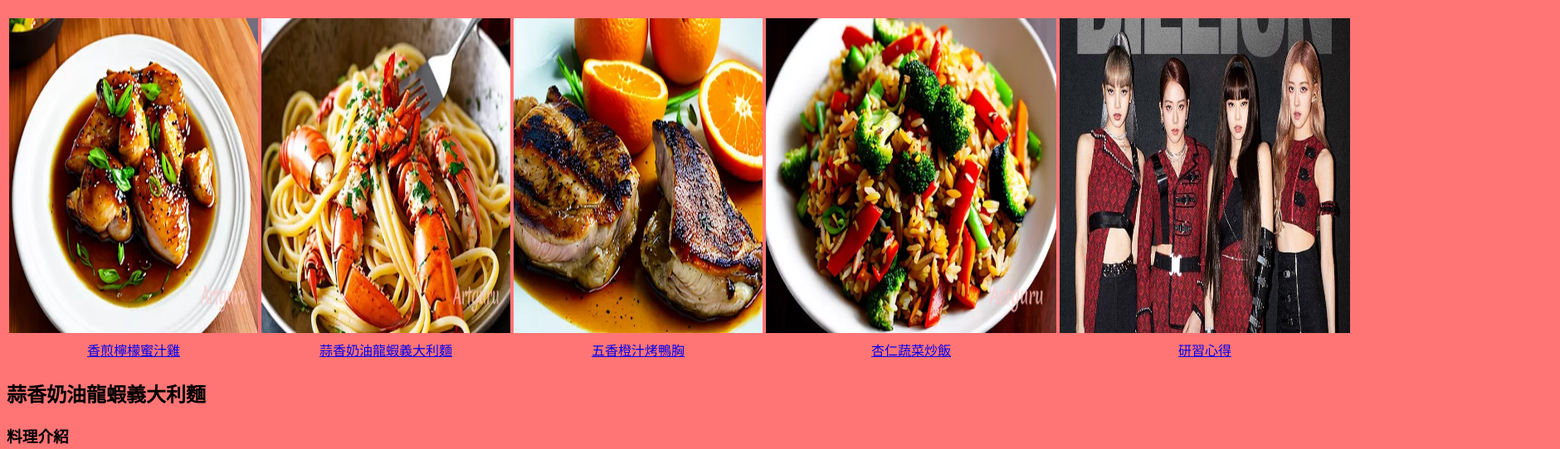
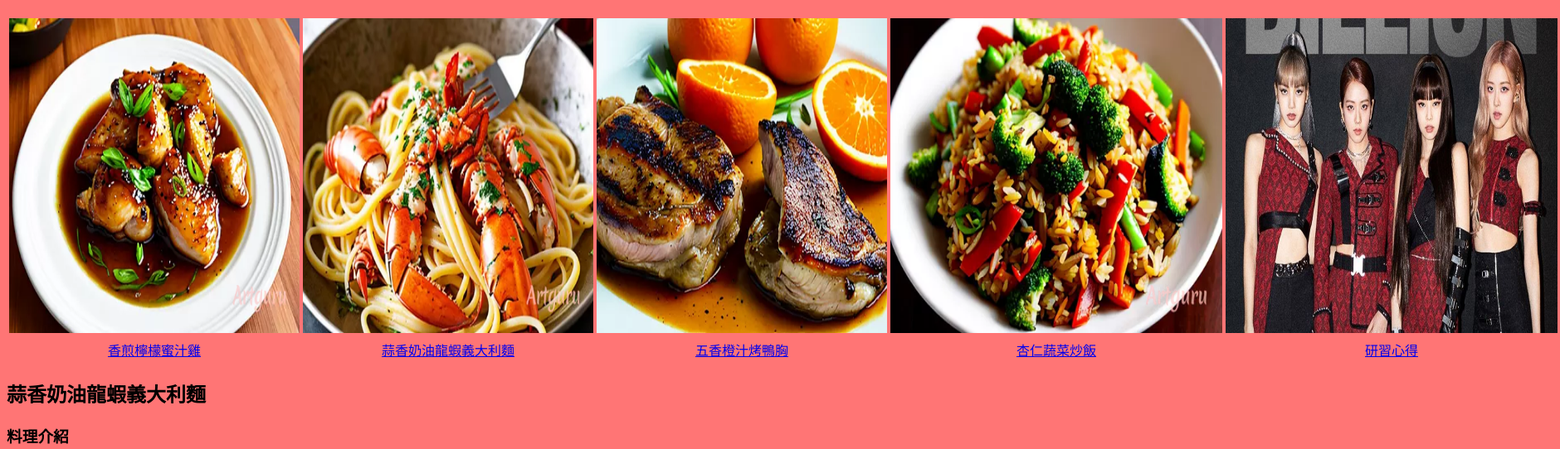
Before and after one commit to Richard91034104/Richard91034104., a plain HTML site: page 2nd.html in a window 1280 px wide. Shown: the part 102-644 px from the top of the page at 83% size, 1880 px wide, since content can reach past the window. Drawn offline with Linux system fonts and the light colour scheme.

Commit message:
Add files via upload

```diff
--- a/2nd.html
+++ b/2nd.html
@@ -8,11 +8,11 @@
 
 <table border="0px" align=center>
   <tr>
-   <td><img src="001.png" width="300" height="380"></td>
-    <td><img src="002.png" width="300" height="380"></td>
-    <td><img src="003.png" width="300" height="380"></td>
-    <td><img src="004.png" width="350" height="380"></td>
-    <td><img src="005.jfif" width="350" height="380"></td>
+    <td><img src="001.png" width="350" height="380"></td>
+    <td><img src="002.png" width="350" height="380"></td>
+    <td><img src="003.png" width="350" height="380"></td>
+    <td><img src="004.png" width="400" height="380"></td>
+    <td><img src="005.jfif" width="400" height="380"></td>
   </tr>
   <tr>
      <td align=center><a href="index.html">香煎檸檬蜜汁雞</a></td>
```
Also changed, not shown: 3rd.html (+5 -5 lines), 4th.html (+5 -5 lines), 5th.html (+5 -5 lines), index.html (+5 -5 lines).
